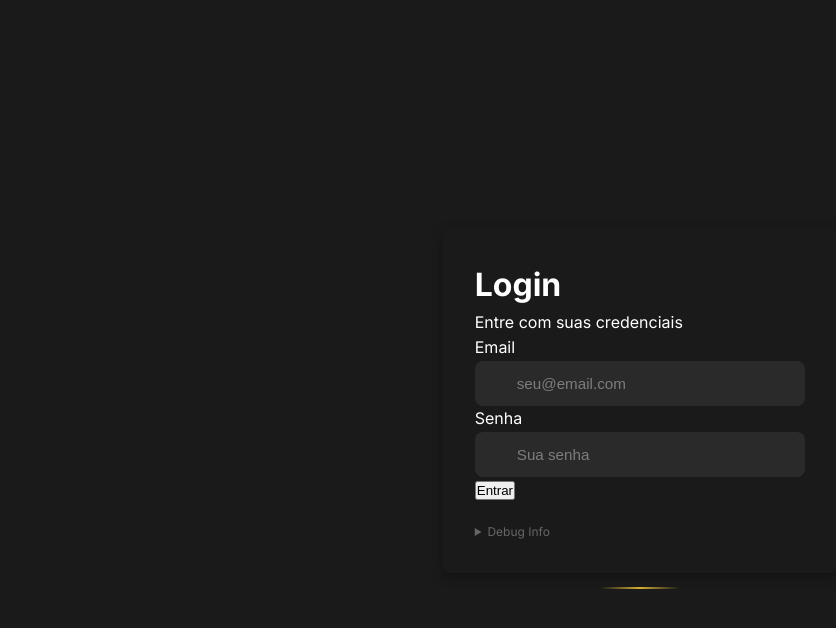
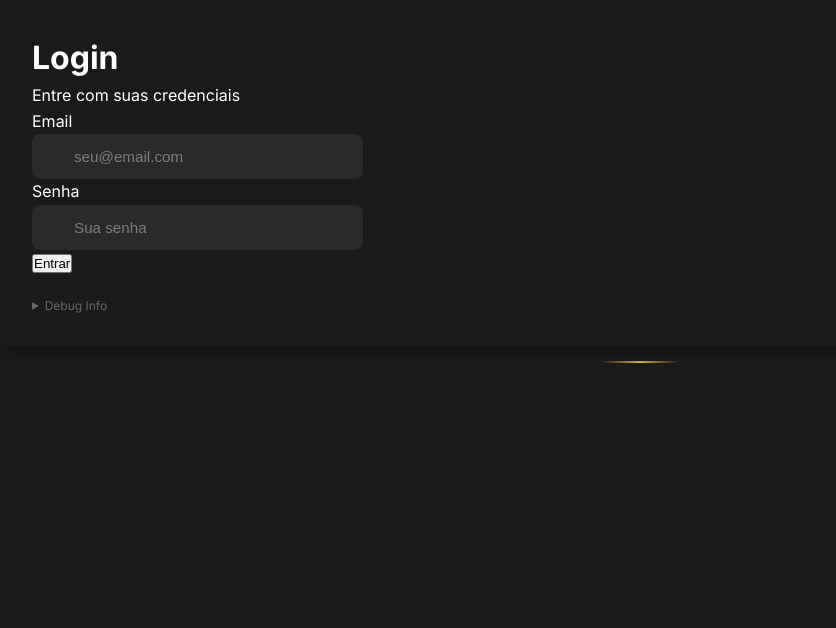
Before and after one commit to LariSevilha/dashboard-web, a React (Create React App) app: page /login in a window 1280 px wide. Shown: the top 628 px of the page, without its empty margins (0-836 px from the left). Built offline with nearby package versions, Linux system fonts and the light colour scheme.

Commit message:
remove global style

```diff
--- a/src/styles/login.module.css
+++ b/src/styles/login.module.css
@@ -11,16 +11,6 @@
   --transition: all 0.3s ease; /* Transição suave */
 }
 
-/* Adicionado para garantir altura total da tela */
-html, body {
-  height: 100%;
-  margin: 0;
-  padding: 0;
-  display: flex;
-  justify-content: center;
-  align-items: center;
-  min-height: 100vh;
-}
 
 .loginContainer {
   width: 100%;
```
